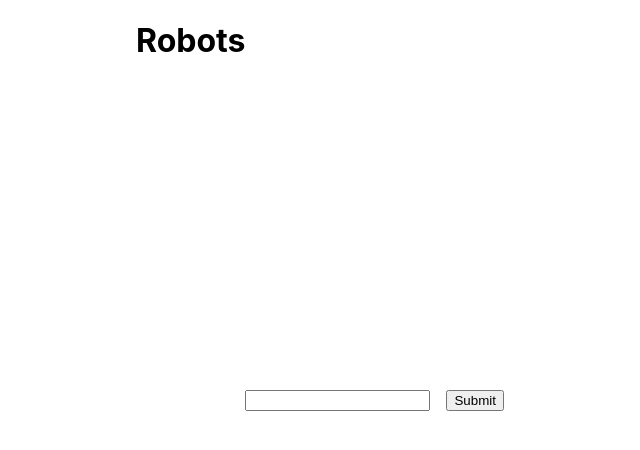
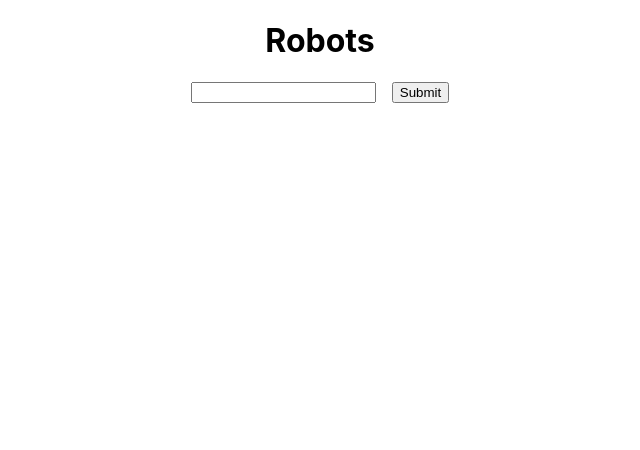
Before and after one commit to sumi419/robohash-app, a React (Create React App) app in the folder client/: page / in a window 1280 px wide. Shown: the top 450 px of the page, without its empty margins (320-960 px from the left). Built offline with nearby package versions, Linux system fonts and the light colour scheme.

Commit message:
🎨 Update App CSS

```diff
--- a/client/src/styles/app.module.css
+++ b/client/src/styles/app.module.css
@@ -1,6 +1,6 @@
 .container {
   display: flex;
-  justify-content: center;
+  flex-direction: column;
   height: 100vh;
   margin: 0 auto;
   text-align: center;
```
